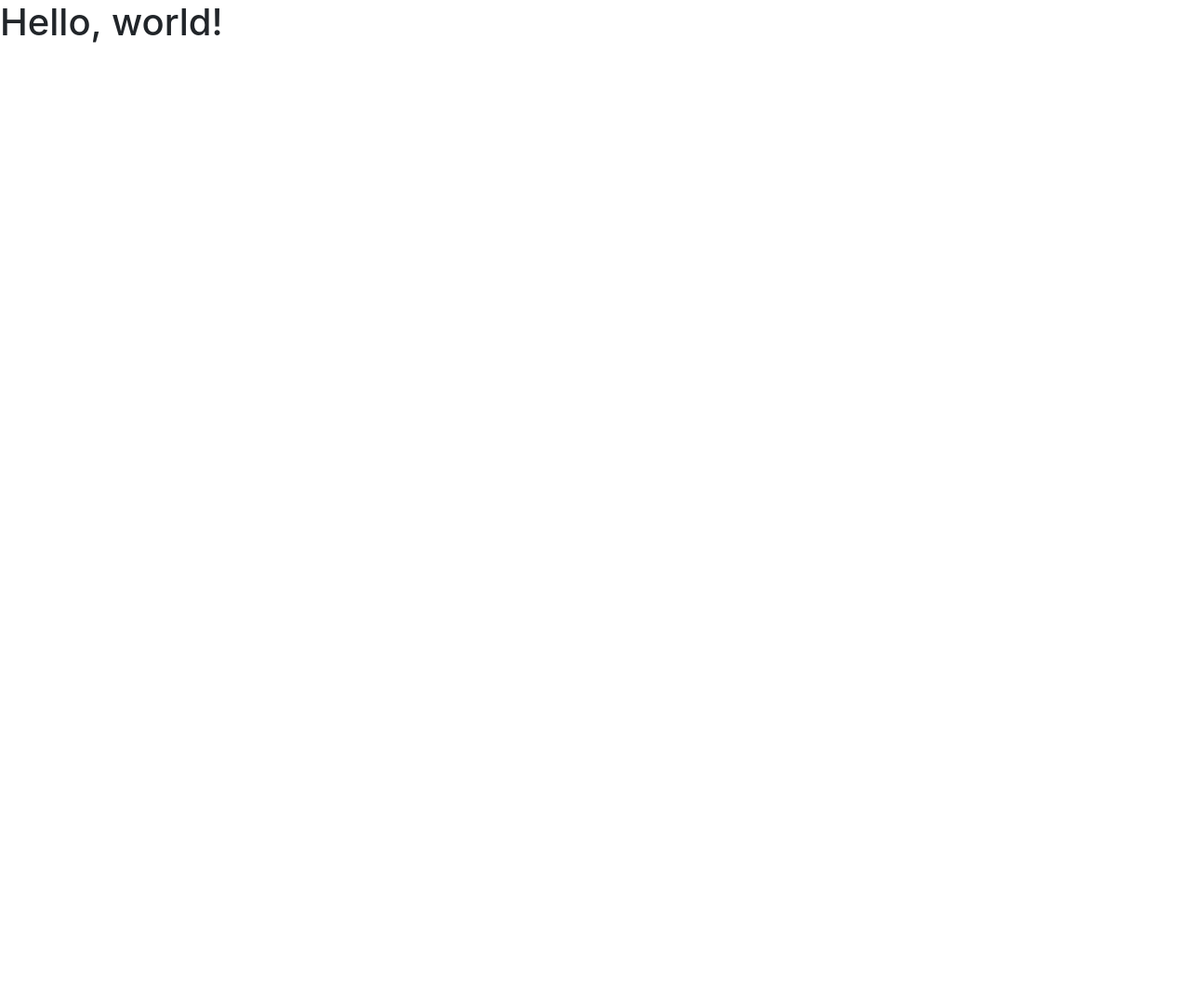
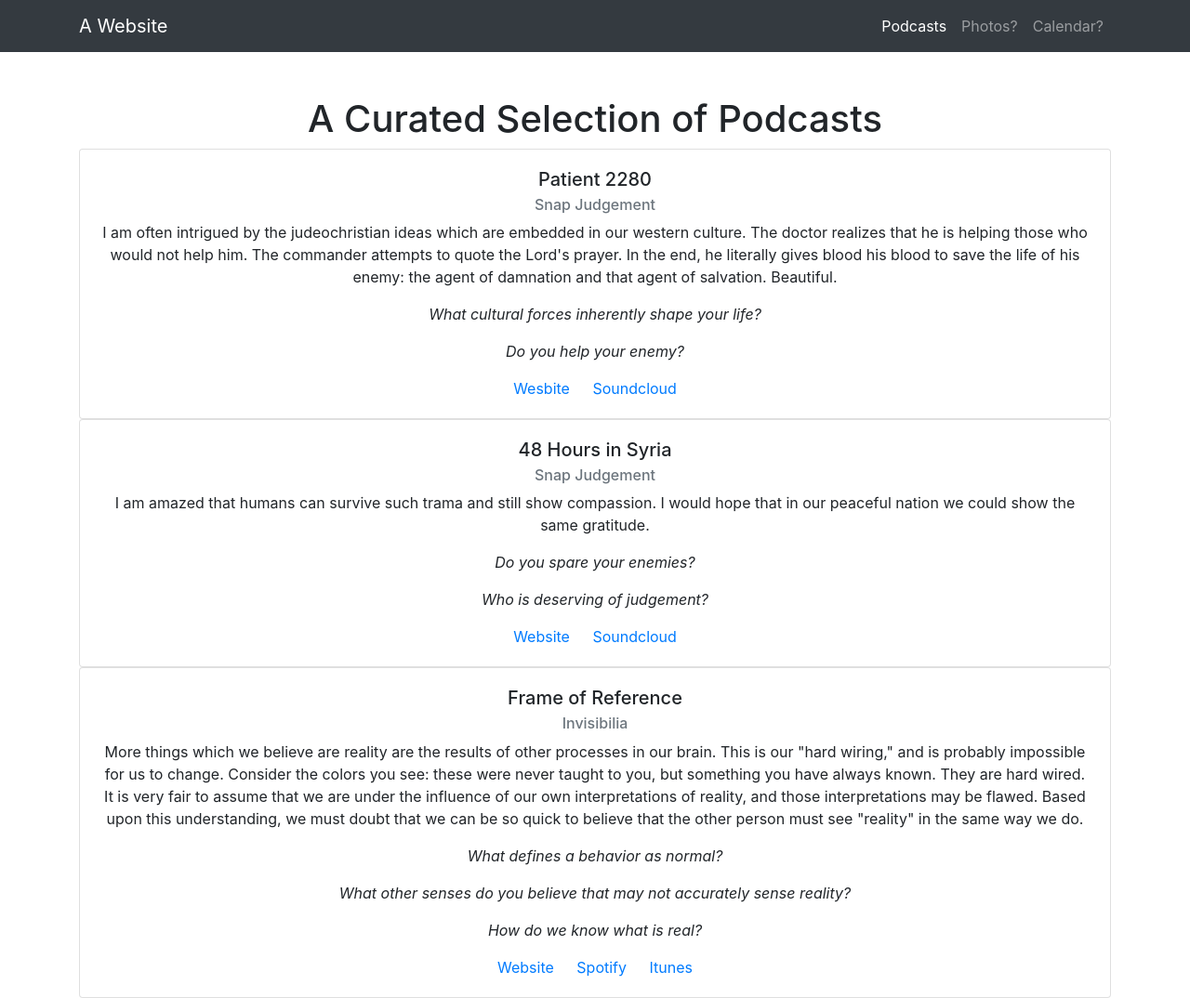
Before and after one commit to freeburgernator/podcasts, a plain HTML site: page index.html in a window 1280 px wide. Shown: the whole page at 93% size. Before the commit the page ends 800 px from the top, so only its background shows below. Drawn offline with nearby package versions, Linux system fonts and the light colour scheme.

Commit message:
Pocasts #1

```diff
--- a/index.html
+++ b/index.html
@@ -1,3 +1,6 @@
+<!DOCTYPE html>
+</html>
+
 <html lang="en">
   <head>
     <!-- Required meta tags -->
@@ -7,10 +10,86 @@
     <!-- Bootstrap CSS -->
     <link rel="stylesheet" href="https://maxcdn.bootstrapcdn.com/bootstrap/4.0.0/css/bootstrap.min.css" integrity="sha384-Gn5384xqQ1aoWXA+058RXPxPg6fy4IWvTNh0E263XmFcJlSAwiGgFAW/dAiS6JXm" crossorigin="anonymous">
 
-    <title>Hello, world!</title>
-  </head>
-  <body>
-    <h1>Hello, world!</h1>
+    <!-- Navigation -->
+    <nav class="navbar navbar-expand-lg navbar-dark bg-dark static-top">
+      <div class="container">
+        <a class="navbar-brand" href="#">A Website</a>
+        <button class="navbar-toggler" type="button" data-toggle="collapse" data-target="#navbarResponsive" aria-controls="navbarResponsive" aria-expanded="false" aria-label="Toggle navigation">
+          <span class="navbar-toggler-icon"></span>
+        </button>
+        <div class="collapse navbar-collapse" id="navbarResponsive">
+          <ul class="navbar-nav ml-auto">
+            <li class="nav-item active">
+              <a class="nav-link" href="#">Podcasts
+                <span class="sr-only">(current)</span>
+              </a>
+            </li>
+            <li class="nav-item">
+              <a class="nav-link" href="#">Photos?</a>
+            </li>
+            <li class="nav-item">
+              <a class="nav-link" href="#">Calendar?</a>
+            </li>
+          </ul>
+        </div>
+      </div>
+    </nav>
+
+    <!-- Page Content -->
+    <div class="container">
+      <div class="row">
+        <div class="col-lg-12 text-center" >
+          <h1 class="mt-5">A Curated Selection of Podcasts</h1>
+
+          <div class="card">
+            <div class="card-body">
+              <h5 class="card-title">Patient 2280</h5>
+              <h6 class="card-subtitle mb-2 text-muted">Snap Judgement</h6>
+              <p class="card-text">I am often intrigued by the judeochristian ideas which are embedded in our western culture.
+                The doctor realizes that he is helping those who would not help him. The commander attempts to quote the Lord's prayer. In the end,
+                he literally gives blood his blood to save the life of his enemy: the agent of damnation and that agent of salvation. Beautiful.</p>
+                <p class="card-text font-italic" >What cultural forces inherently shape your life?</p>
+                <p class="card-text font-italic">Do you help your enemy?</p>
+              <a href="https://snapjudgment.org/patient-2280" class="card-link">Wesbite</a>
+              <a href="https://soundcloud.com/snapjudgment/patient-2280-snap-judgment-cross-to-bear" class="card-link">Soundcloud</a>
+            </div>
+          </div>
+
+          <div class="card">
+            <div class="card-body">
+              <h5 class="card-title">48 Hours in Syria</h5>
+              <h6 class="card-subtitle mb-2 text-muted">Snap Judgement</h6>
+              <p class="card-text">I am amazed that humans can survive such trama and still show compassion. I would hope
+              that in our peaceful nation we could show the same gratitude.</p>
+              <p class="card-text font-italic" >Do you spare your enemies?</p>
+              <p class="card-text font-italic">Who is deserving of judgement?</p>
+              <a href="https://snapjudgment.org/48-hours-syria" class="card-link">Website</a>
+              <a href="https://soundcloud.com/snapjudgment/48-hours-in-syria" class="card-link">Soundcloud</a>
+            </div>
+          </div>
+
+          <div class="card">
+            <div class="card-body">
+              <h5 class="card-title">Frame of Reference</h5>
+              <h6 class="card-subtitle mb-2 text-muted">Invisibilia</h6>
+              <p class="card-text">More things which we believe are reality are the results of other processes in our brain.
+              This is our "hard wiring," and is probably impossible for us to change. Consider the colors you see: these were
+              never taught to you, but something you have always known. They are hard wired. It is very fair to assume that
+              we are under the influence of our own interpretations of reality, and those interpretations may be flawed. Based upon
+              this understanding, we must doubt that we can be so quick to believe that the other person must see "reality" in the same way we do.</p>
+              <p class="card-text font-italic">What defines a behavior as normal?</p>
+              <p class="card-text font-italic">What other senses do you believe that may not accurately sense reality?</p>
+              <p class="card-text font-italic">How do we know what is real?</p>
+              <a href="https://www.npr.org/programs/invisibilia/484359511/frame-of-reference" class="card-link">Website</a>
+              <a href="https://open.spotify.com/episode/2VvNinUizHTy4ReRFg5Vn7" class="card-link">Spotify</a>
+              <a href="https://podcasts.apple.com/us/podcast/invisibilia/id953290300?i=10003721155757" class="card-link">Itunes</a>
+
+            </div>
+          </div>
+
+        </div>
+      </div>
+    </div>
 
     <!-- Optional JavaScript -->
     <!-- jQuery first, then Popper.js, then Bootstrap JS -->
```
